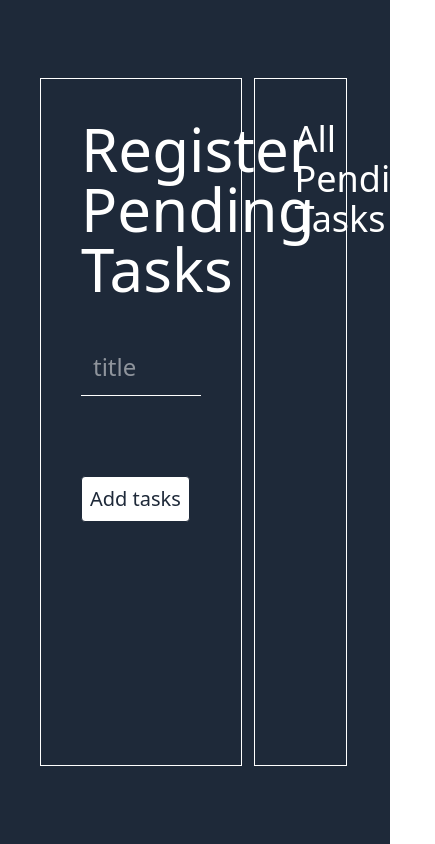
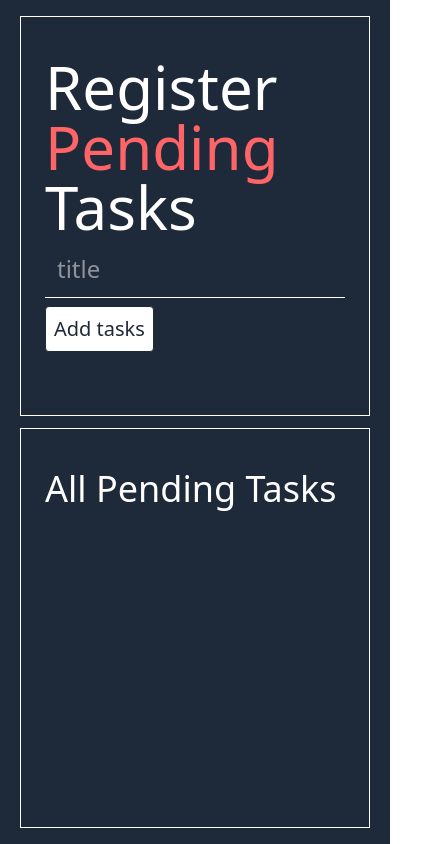
Before and after one commit to puskar2023/react-practice, a React (Vite) app in the folder todo-list/: page / in a window 390 px wide. Shown: the whole page, 435 px wide, since content can reach past the window. Built offline with nearby package versions, Linux system fonts and the light colour scheme.

Commit message:
responsive

```diff
--- a/todo-list/src/App.jsx
+++ b/todo-list/src/App.jsx
@@ -6,7 +6,7 @@ import Read from './components/Read'
 const App = () => {
 
   return (
-    <div className='h-screen w-screen bg-gray-800 text-white flex items-center p-10 gap-3'>
+    <div className='h-screen w-screen bg-gray-800 text-white flex flex-col items-center px-2 py-4 gap-3 lg:flex-row px-5 justify-center'>
       <Create />
       <Read />
     </div>
--- a/todo-list/src/components/Create.jsx
+++ b/todo-list/src/components/Create.jsx
@@ -25,8 +25,8 @@ const Create = () => {
 
 
   return (
-    <form onSubmit={handleSubmit(SubmitHandler)} className="w-[65%] h-[90%] border p-10 flex flex-col gap-10">
-      <h1 className="text-6xl">Register Pending Tasks</h1>
+    <form onSubmit={handleSubmit(SubmitHandler)} className="w-[100%] h-[50%] px-6 border flex flex-col gap-1 lg:w-[65%] h-[90%] lg:px-15 py-10 lg:gap-10">
+      <h1 className="text-6xl">Register <span className="text-red-400">Pending</span> Tasks</h1>
       <input
       {...register("title",{required: "Title can not be empty"})}
         type="text"
--- a/todo-list/src/components/Read.jsx
+++ b/todo-list/src/components/Read.jsx
@@ -20,9 +20,9 @@ const Read = () => {
         </li>
     })
   return (
-    <div className='w-[30%] h-[90%] border p-10 flex flex-col gap-10'>
+    <div className='w-[100%] h-[50%] overflow-auto px-6 py-3 border flex flex-col gap-1 lg:w-[35%] h-[90%] lg:px-15 py-10 lg:gap-10'>
         <h1 className='text-4xl'>All Pending Tasks</h1>
-        <ol className='flex flex-col gap-2'>{rendertasks}</ol>
+        <ol className='flex flex-col gap-2 mt-10 lg:mt-1 '>{rendertasks}</ol>
     </div>
   )
 }
```
Also changed, not shown: 2 other files (tests, documents, lock files or other folders).
